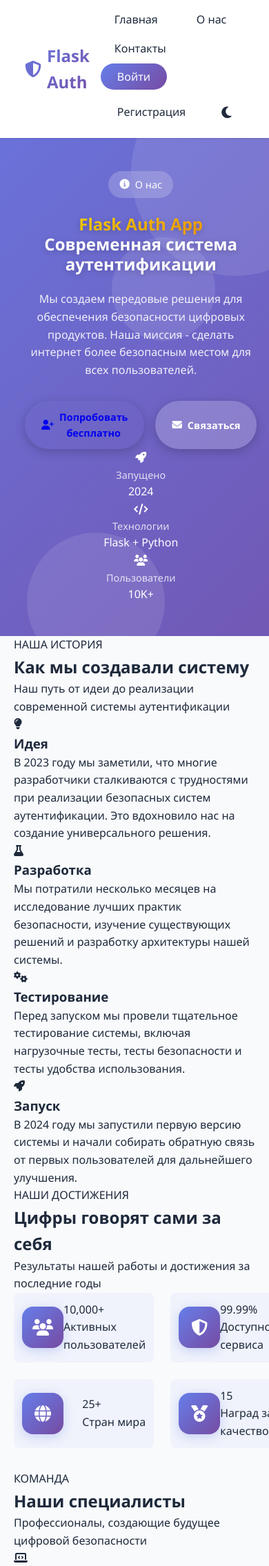
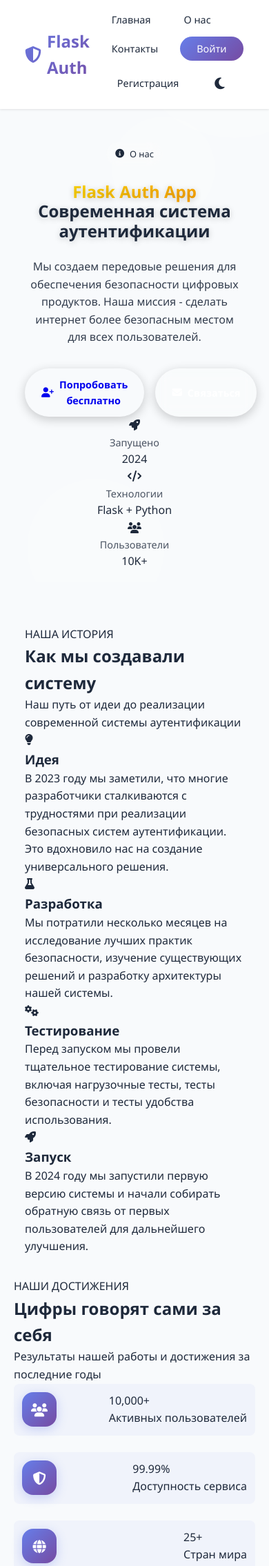
Before and after one commit to QuadDarv1ne/flask_auth_app_new, a Flask app: page /about in a window 390 px wide; the page is wider, and only the part inside the window is pictured. Shown: the top 2270 px of that part at 69% size. Run offline with Flask 3, Linux system fonts and the light colour scheme; data that the repository does not hold is empty.

Commit message:
modified:   static/css/styles.css

```diff
--- a/static/css/styles.css
+++ b/static/css/styles.css
@@ -1321,6 +1321,7 @@ body.dark-mode .stat-value {
 
         .auth-card {
             padding: 2rem 1.5rem;
+            margin: 1rem;
         }
 
         .user-info-card {
@@ -1344,12 +1345,27 @@ body.dark-mode .stat-value {
 
         .profile-grid {
             grid-template-columns: 1fr;
+            gap: 1rem;
         }
 
         .error-code {
             font-size: 4rem;
         }
 
+        .dashboard-grid {
+            grid-template-columns: 1fr;
+            gap: 1.5rem;
+        }
+
+        .stat-card {
+            flex-direction: column;
+            text-align: center;
+        }
+
+        .features-grid {
+            grid-template-columns: 1fr;
+        }
+    }
     .error-title {
         font-size: 1.5rem;
     }
@@ -1668,6 +1684,19 @@ body.dark-mode .profile-header {
     .nav-menu {
         gap: 1rem;
     }
+
+    .features-modern {
+        padding: 2rem 1rem;
+    }
+
+    .stats-grid {
+        grid-template-columns: 1fr;
+        gap: 1.5rem;
+    }
+
+    .user-info-card {
+        padding: 1.5rem;
+    }
 }
 
     @media (max-width: 480px) {
@@ -1689,6 +1718,30 @@ body.dark-mode .profile-header {
             font-size: 0.9rem;
         }
 
+        .hero-badge {
+            font-size: 0.8rem;
+            padding: 0.4rem 0.8rem;
+        }
+
+        .user-info-card {
+            padding: 1rem;
+        }
+
+        .stat-card {
+            padding: 1rem;
+        }
+
+        .stat-icon {
+            width: 50px;
+            height: 50px;
+            font-size: 1.2rem;
+        }
+
+        .nav-menu a {
+            padding: 0.5rem 1rem;
+            font-size: 0.9rem;
+        }
+    }
     .flash-messages {
         width: calc(100% - 40px);
         right: 20px;
```
Lines whose indentation alone changed are shown as unchanged.
